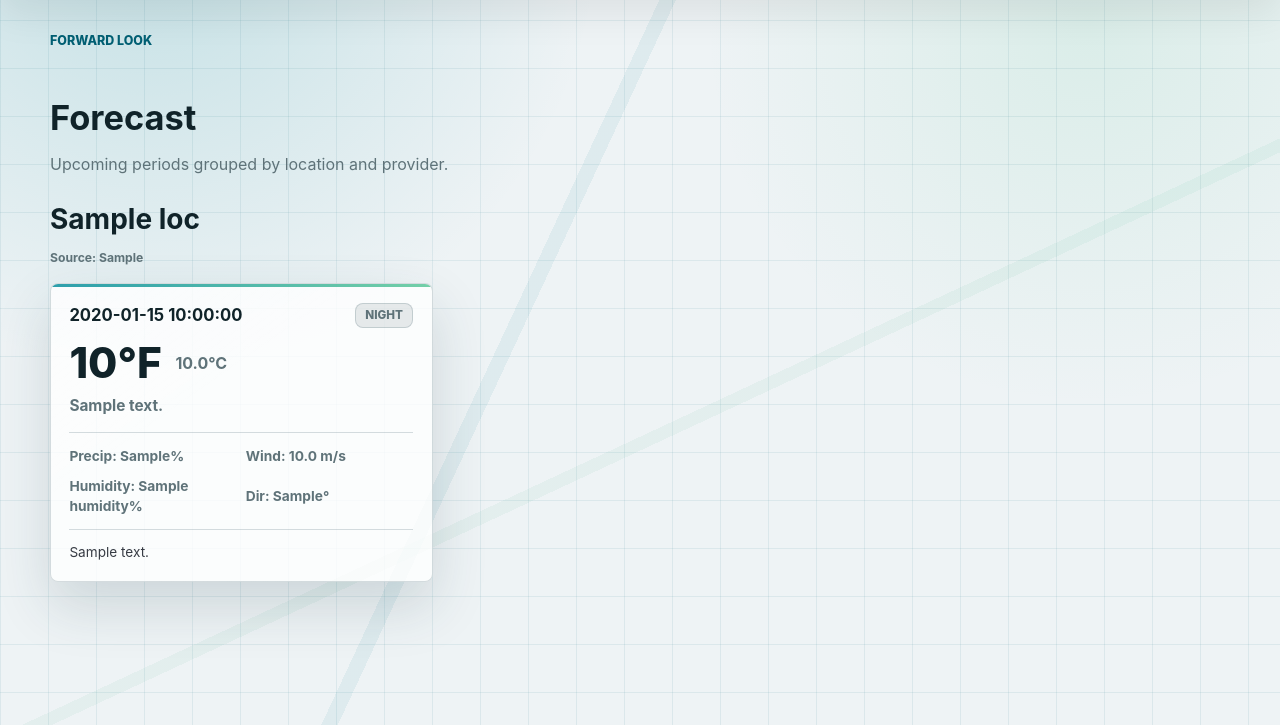
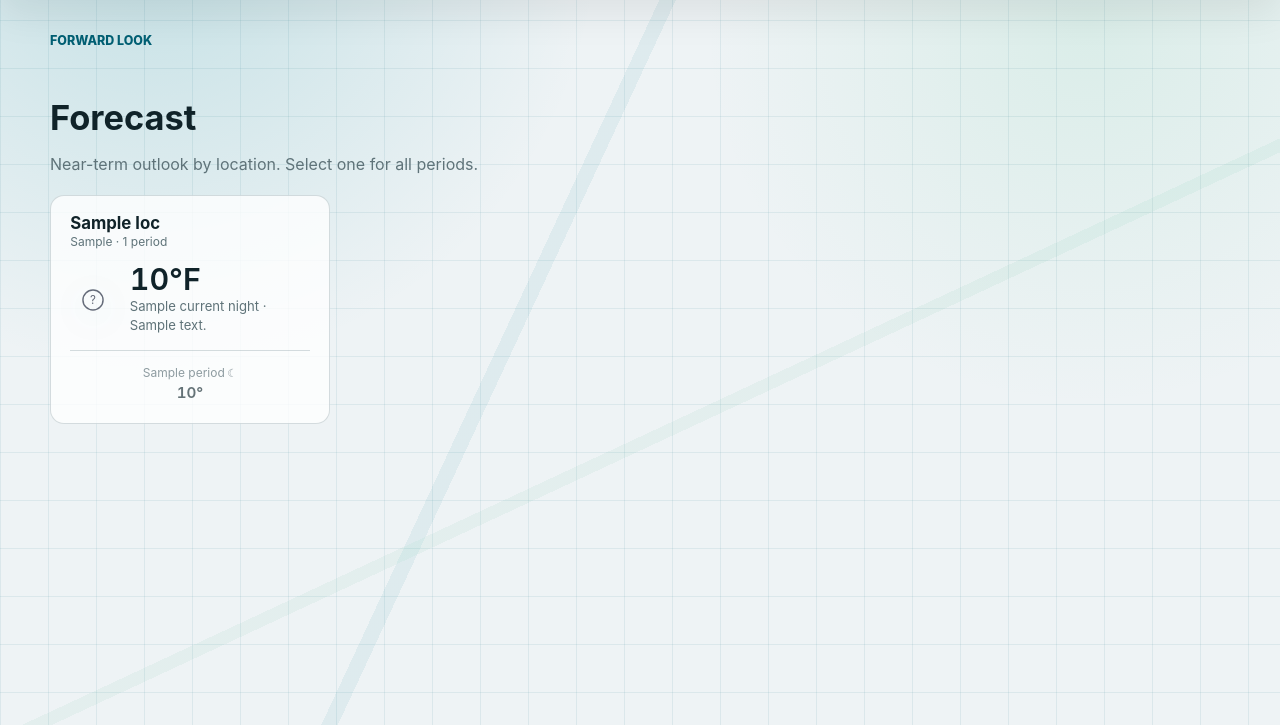
Before and after one commit to swilcox/nalssi, a FastAPI app: template app/templates/forecast/list.html in a window 1280 px wide. Shown: the part 75-800 px from the top of the page. Run offline with FastAPI, Linux system fonts and the light colour scheme; the template is opened without the code that fills it: most values are stand-ins (such as "Sample title", 1, 10 or a date in 2020); some libraries are stand-ins or nearby versions.

Commit message:
refactor: split forecast into list and detail views
/forecast now lists each location with a near-term outlook — the current
period plus the next few, with day and night marked separately — and
/forecast/{slug} holds every upcoming period. This keeps the list compact
instead of stacking a full 14-period grid per location down one page, and
matches how /radar is already structured.

Locations with no forecast data are now listed as awaiting collection
rather than silently omitted, so a stalled collector is visible.

Also fixes a dead selector: the night-period dimming was written as a
descendant match for a class on the same element, so it never applied.
Day and night periods share a weekday name, which left the strip reading
"Wed 82 / Wed 65" with nothing to tell them apart.

```diff
--- a/app/templates/forecast/_content.html
+++ b/app/templates/forecast/_content.html
@@ -1,30 +1,97 @@
 <div hx-ext="ws" ws-connect="/ws/weather">
+<style>
+    .forecast-tile-grid {
+        display: grid;
+        grid-template-columns: repeat(auto-fill, minmax(280px, 1fr));
+        gap: 1.25rem;
+    }
+    .forecast-tile {
+        display: block;
+        text-decoration: none;
+        color: inherit;
+        background: var(--surface-1);
+        border: 1px solid var(--line);
+        border-radius: 14px;
+        padding: 1.1rem 1.2rem;
+        transition: transform 120ms ease, box-shadow 120ms ease, border-color 120ms ease;
+    }
+    .forecast-tile:hover,
+    .forecast-tile:focus-visible {
+        transform: translateY(-2px);
+        box-shadow: var(--card-shadow-hover);
+        border-color: var(--accent);
+    }
+    .forecast-tile h2 {
+        margin: 0;
+        font-size: 1.05rem;
+        color: var(--text-strong);
+    }
+    .forecast-tile-meta {
+        font-size: 0.75rem;
+        color: var(--text-muted);
+        margin-bottom: 0.75rem;
+    }
+    .forecast-tile-now {
+        display: flex;
+        align-items: center;
+        gap: 0.85rem;
+        padding-bottom: 0.85rem;
+        border-bottom: 1px solid var(--line);
+    }
+    .forecast-tile-temp {
+        font-size: 1.9rem;
+        font-weight: 600;
+        color: var(--text-strong);
+        line-height: 1.1;
+        font-variant-numeric: tabular-nums;
+    }
+    .forecast-tile-cond {
+        font-size: 0.82rem;
+        color: var(--text-muted);
+    }
+    .forecast-tile-strip {
+        display: flex;
+        justify-content: space-between;
+        gap: 0.4rem;
+        margin-top: 0.85rem;
+    }
+    .forecast-tile-step {
+        flex: 1 1 0;
+        text-align: center;
+        font-size: 0.75rem;
+        color: var(--text-muted);
+    }
+    .forecast-tile-step .step-temp {
+        display: block;
+        font-size: 0.95rem;
+        font-weight: 600;
+        color: var(--text-body);
+        font-variant-numeric: tabular-nums;
+    }
+    .forecast-tile-step.step-night { opacity: 0.7; }
+    .forecast-tile-step .step-moon { margin-left: 0.15rem; font-size: 0.7rem; }
+    .forecast-tile-empty {
+        font-size: 0.85rem;
+        color: var(--text-muted);
+        padding: 0.6rem 0;
+    }
+</style>
+
 <div class="page-heading">
     <div>
         <p class="page-eyebrow">Forward Look</p>
         <h1>Forecast</h1>
-        <p class="page-subtitle">Upcoming periods grouped by location and provider.</p>
+        <p class="page-subtitle">Near-term outlook by location. Select one for all periods.</p>
     </div>
 </div>
 
 {% if not forecast_locations %}
-<div class="empty-state">No forecast data available. Forecasts will appear after the next collection cycle.</div>
+<div class="empty-state">No locations configured. <a href="/locations">Add a location</a> to get started.</div>
 {% else %}
-{% for loc in forecast_locations %}
-<section class="forecast-location">
-    <div class="section-heading">
-        <div>
-            <h2>{{ loc.location_name }}</h2>
-            <div class="meta-line">Source: {{ loc.source_api }}</div>
-        </div>
-    </div>
-
-    <div class="forecast-grid">
-        {% for period in loc.periods %}
-        {% include "forecast/_period_card.html" %}
-        {% endfor %}
-    </div>
-</section>
-{% endfor %}
+<div class="forecast-tile-grid">
+    {% for loc in forecast_locations %}
+    {% include "forecast/_summary_card.html" %}
+    {% endfor %}
+</div>
 {% endif %}
 </div>
--- /dev/null
+++ b/app/templates/forecast/_summary_card.html
@@ -0,0 +1,56 @@
+{# One location on the forecast list: the current period plus a short strip. #}
+{% from "_weather_icon.html" import render as weather_icon_svg %}
+<a class="forecast-tile" href="/forecast/{{ loc.slug }}" aria-label="Full forecast for {{ loc.location_name }}">
+    <h2>{{ loc.location_name }}</h2>
+    <div class="forecast-tile-meta">
+        {% if loc.period_count %}
+        {{ loc.source_api }} &middot; {{ loc.period_count }} period{{ "s" if loc.period_count != 1 }}
+        {% else %}
+        Awaiting first collection
+        {% endif %}
+    </div>
+
+    {% if loc.current %}
+    <div class="forecast-tile-now">
+        {{ weather_icon_svg(loc.current.condition_text | weather_icon, "46") }}
+        <div>
+            <div class="forecast-tile-temp">
+                {% if loc.current.temperature_fahrenheit is not none %}
+                {{ "%.0f" | format(loc.current.temperature_fahrenheit) }}&deg;F
+                {% else %}
+                --
+                {% endif %}
+            </div>
+            <div class="forecast-tile-cond">
+                {{ loc.current.short_label }}{% if loc.current.is_daytime is not none %} {{ "day" if loc.current.is_daytime else "night" }}{% endif %}
+                {%- if loc.current.condition_text %} &middot; {{ loc.current.condition_text }}{% endif %}
+            </div>
+        </div>
+    </div>
+
+    {% if loc.upcoming %}
+    <div class="forecast-tile-strip">
+        {% for period in loc.upcoming %}
+        {% set is_night = period.is_daytime is not none and not period.is_daytime %}
+        {#
+          Day and night periods share a weekday name, so the night ones are
+          marked rather than relying on dimming alone to tell them apart.
+        #}
+        <div class="forecast-tile-step{% if is_night %} step-night{% endif %}"
+             {% if is_night %}title="{{ period.short_label }} night"{% endif %}>
+            {{ period.short_label }}{% if is_night %}<span class="step-moon" aria-label="night">&#9790;</span>{% endif %}
+            <span class="step-temp">
+                {% if period.temperature_fahrenheit is not none %}
+                {{ "%.0f" | format(period.temperature_fahrenheit) }}&deg;
+                {% else %}
+                --
+                {% endif %}
+            </span>
+        </div>
+        {% endfor %}
+    </div>
+    {% endif %}
+    {% else %}
+    <div class="forecast-tile-empty">No forecast data yet. It will appear after the next collection cycle.</div>
+    {% endif %}
+</a>
--- /dev/null
+++ b/app/templates/forecast/detail.html
@@ -0,0 +1,5 @@
+{% extends "base.html" %}
+{% block title %}{{ loc.location_name }} Forecast - 날씨{% endblock %}
+{% block content %}
+{% include "forecast/_detail_content.html" %}
+{% endblock %}
```
Also changed, not shown: app/api/routes/pages/forecast.py (+132 -59 lines), app/templates/forecast/_detail_content.html (added, +38 -0 lines), tests/integration/test_forecast_routes.py (added, +228 -0 lines).
